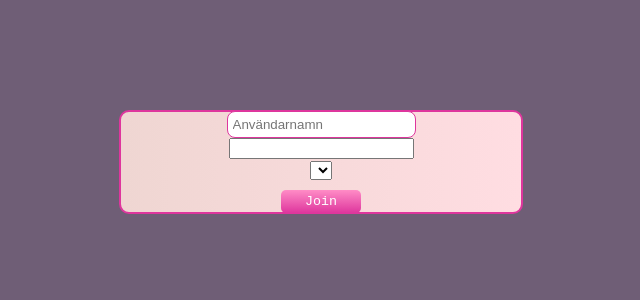
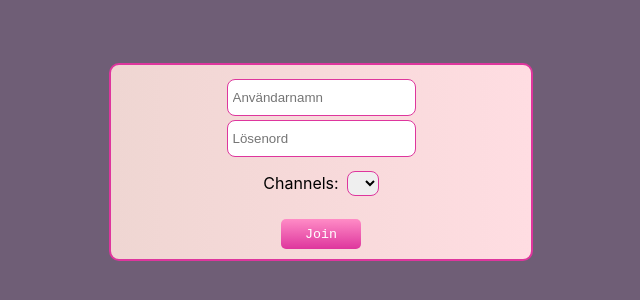
Before and after one commit to InternetKungen/chat-API-http-chat, a website: page static/index.html in a window 1280 px wide. Shown: the part 238-538 px from the top of the page, without its empty margins (319-959 px from the left). Drawn offline with nearby package versions, Linux system fonts and the light colour scheme; no server answers.

Commit message:
pimped css for login

```diff
--- a/static/index.html
+++ b/static/index.html
@@ -20,12 +20,13 @@
         <input
           type="password"
           name=""
-          placeholder=""
+          placeholder="Lösenord"
           id="password-input"
           class="login__input"
         />
 
         <section class="channels">
+          <p>Channels:</p>
           <select class="channel-dropdown">
             <!-- Kanaler läggs till här dynamiskt från JavaScript -->
           </select>
--- a/static/style.css
+++ b/static/style.css
@@ -124,21 +124,41 @@ display: flex;
 justify-content: center;
 align-items: center;
 background: linear-gradient(90deg, #efd6d2, #ffdde2 );
-height: 100px;
+height: fit-content;
+padding: 10px;
 width: 400px;
 border: 2px solid var(--border-color);
 border-radius: 10px;
 flex-direction: column;
 }
 
+#password-input,
 #username-input {
+  margin-top: 4px;
   height: 25px;
   border-radius: 8px;
   border: 1px solid var(--border-color);
   padding: 5px;
 }
 
+#password-input:focus,
 #username-input:focus {
+  outline: 2px solid var(--input-color);
+}
+
+.channels {
+  display:flex;
+  flex-direction: row;
+  align-items: center;
+}
+.channel-dropdown {
+  height: 25px;
+  border-radius: 8px;
+  border: 1px solid var(--border-color);
+  padding: 5px;
+  margin-left: 8px;
+}
+.channel-dropdown:focus {
   outline: 2px solid var(--input-color);
 }
 
```
